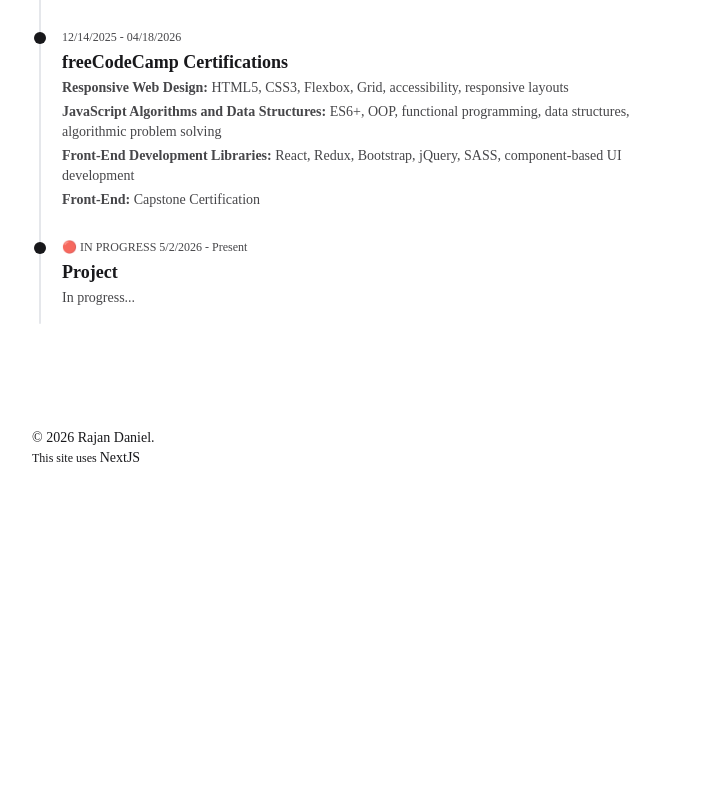
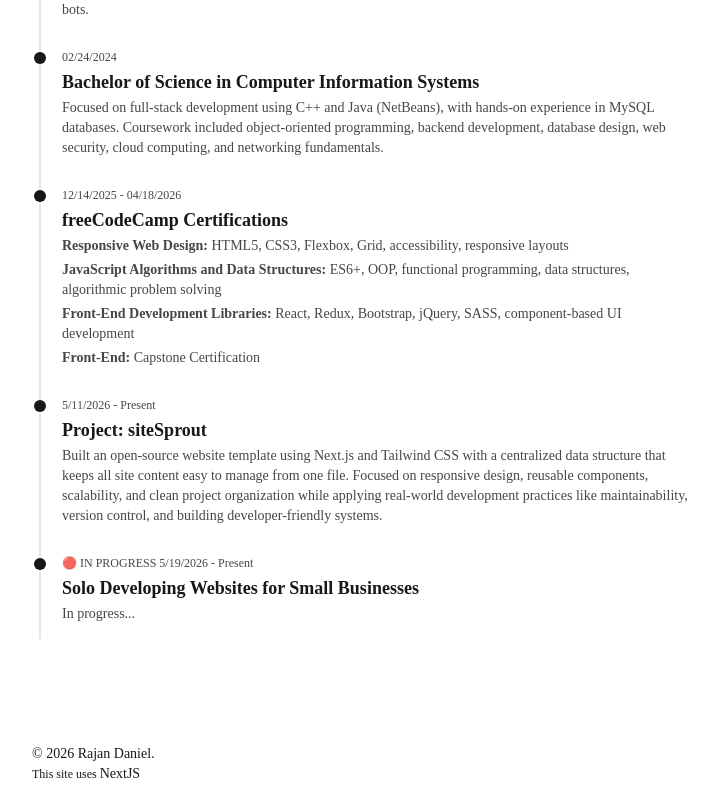
Before and after one commit to rajan-daniel/rajanDanielPortfolio, a Next.js app: page / in a window 1280 px wide. Shown: the part 1536-2336 px from the top of the page, without its empty margins (274-992 px from the left). Before the commit the page ends 2020 px from the top, so only its background shows below. Built offline with nearby package versions, Linux system fonts and the light colour scheme; a web font is replaced by a local one.

Commit message:
feat: add siteSprout Project

```diff
--- a/src/data/data.js
+++ b/src/data/data.js
@@ -54,6 +54,13 @@ export const projects = {
       tags: ["Next JS", "Tailwind CSS"],
       link: "",
     },
+    {
+      title: "siteSprout",
+      description:
+        "siteSprout is known for delivering a premium website scaffold that make building a professional brand presence simple and fast.",
+      tags: ["TypeScript", "React", "NextJS", "Tailwind CSS", "Vercel"],
+      link: "",
+    },
   ],
   otherProjects: [],
 };
@@ -97,11 +104,17 @@ export const roadmap = [
     ),
     date: "12/14/2025 - 04/18/2026",
   },
+    {
+    title: "Project: siteSprout",
+    description:
+      "Built an open-source website template using Next.js and Tailwind CSS with a centralized data structure that keeps all site content easy to manage from one file. Focused on responsive design, reusable components, scalability, and clean project organization while applying real-world development practices like maintainability, version control, and building developer-friendly systems.",
+    date: "5/11/2026 - Present",
+  },
   {
-    title: "Project",
+    title: "Solo Developing Websites for Small Businesses",
     description:
       "In progress...",
-    date: "🔴 IN PROGRESS 5/2/2026 - Present",
+    date: "🔴 IN PROGRESS 5/19/2026 - Present",
   },
 ];
 
```
